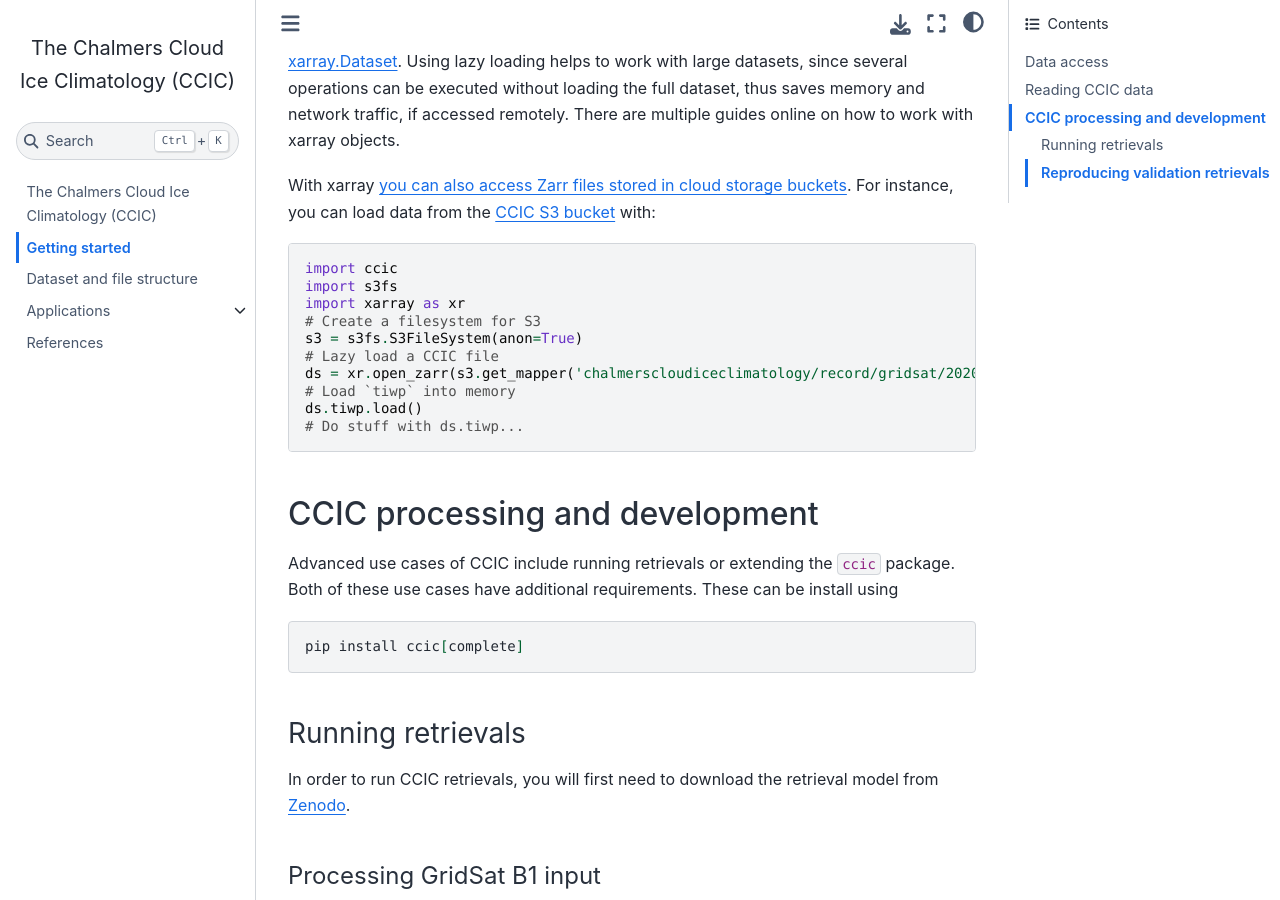
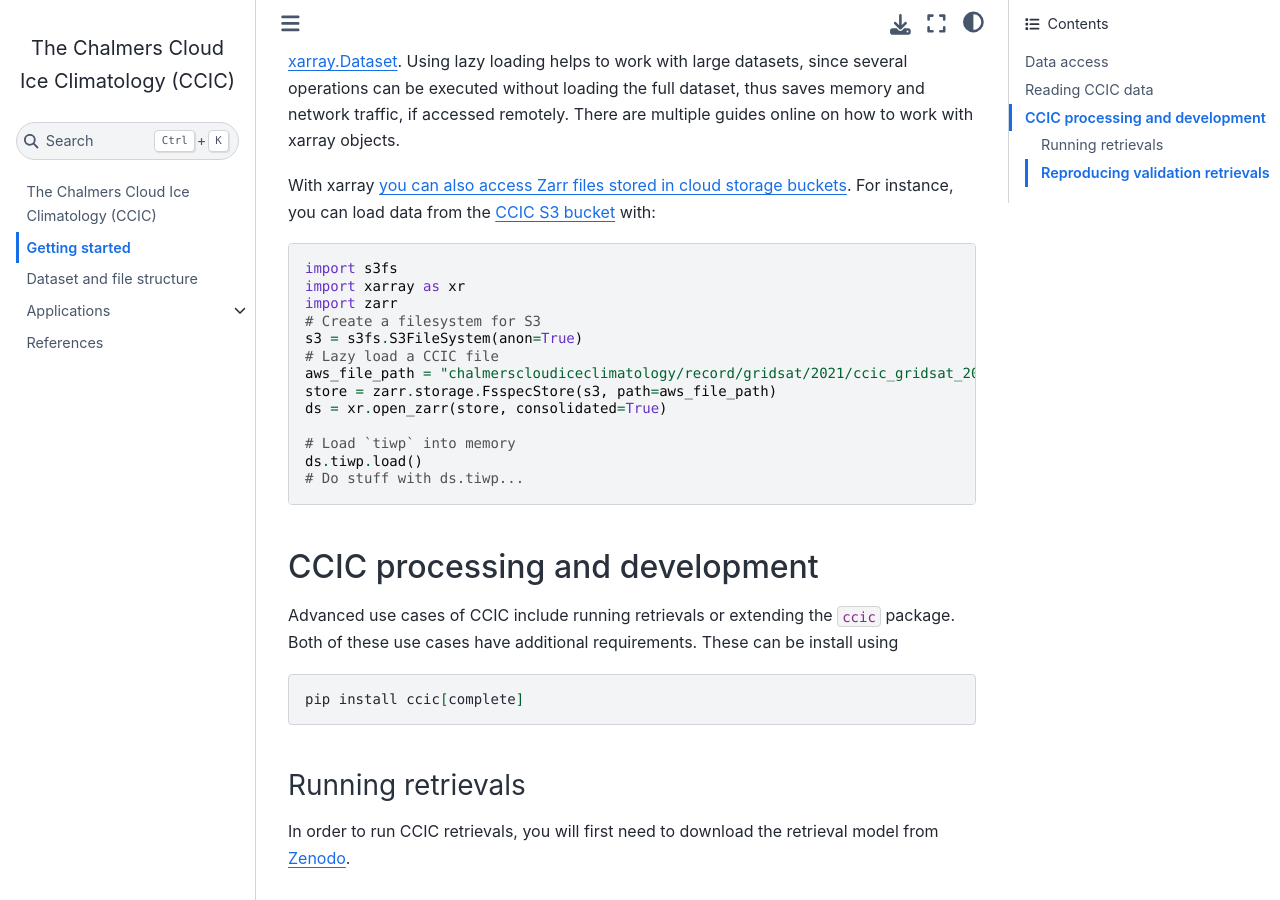
Before and after one commit to SEE-GEO/ccic, a Jupyter Book: the page built from docs/getting_started.md, in a window 1280 px wide and 900 px high, scrolled down 1091 px. Built offline with Jupyter Book 1.0.4 settings and Sphinx 7.4.7 and the Sphinx Book theme 1.1.4, drawn with Linux system fonts in a browser that asks for light colours; pages that are not in the unit, such as notebooks, are missing from menus.

Commit message:
Update AWS access instructions for ZARR version 3.0.

````diff
--- a/docs/getting_started.md
+++ b/docs/getting_started.md
@@ -43,13 +43,16 @@ with xarray objects.
 With xarray [you can also access Zarr files stored in cloud storage buckets](https://docs.xarray.dev/en/stable/user-guide/io.html#cloud-storage-buckets). For instance, you can load data from the [CCIC S3 bucket](https://registry.opendata.aws/ccic) with:
 
 ```python
-import ccic
 import s3fs
 import xarray as xr
+import zarr
 # Create a filesystem for S3
 s3 = s3fs.S3FileSystem(anon=True)
 # Lazy load a CCIC file
-ds = xr.open_zarr(s3.get_mapper('chalmerscloudiceclimatology/record/gridsat/2020/ccic_gridsat_202001010000.zarr'))
+aws_file_path = "chalmerscloudiceclimatology/record/gridsat/2021/ccic_gridsat_202101010000.zarr"
+store = zarr.storage.FsspecStore(s3, path=aws_file_path)
+ds = xr.open_zarr(store, consolidated=True)
+
 # Load `tiwp` into memory
 ds.tiwp.load()
 # Do stuff with ds.tiwp...
--- a/setup.py
+++ b/setup.py
@@ -50,7 +50,7 @@ setup(
     author="Simon Pfreundschuh",
     author_email="simon.pfreundschuh@chalmers.se",
     install_requires=[
-        "zarr",
+        "zarr>=3.0",
         "netCDF4",
         "dask",
         "beautifulsoup4",
````
